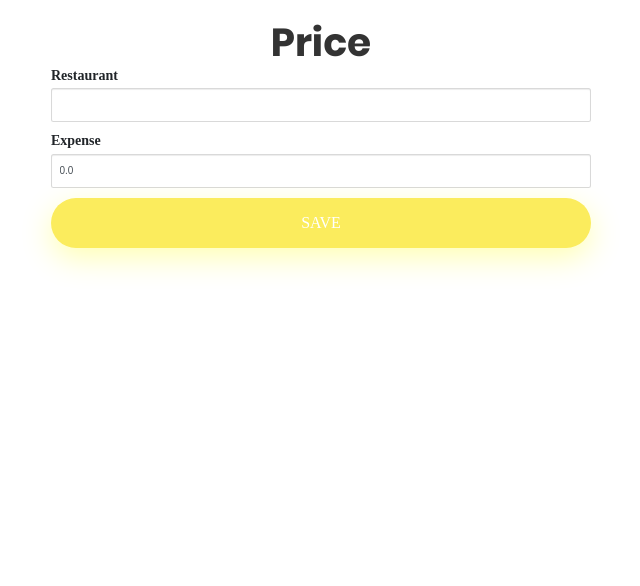
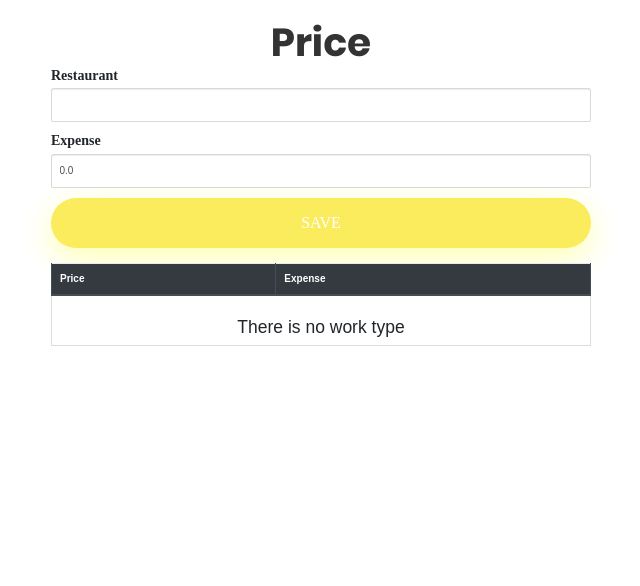
Before and after one commit to ilaydaakbulut/yemek-form-projesi, a Django app: page /accounts/price/ in a window 1280 px wide. Shown: the part 62-648 px from the top of the page, without its empty margins (319-959 px from the left). Run offline with Django 3.2, Linux system fonts and the light colour scheme; the visitor is signed in with stand-in values (Sample User, id 1); parts of the project's set-up code (start-up, migrations or seed data) failed here and were passed over; some libraries are stand-ins or nearby versions; some web fonts are replaced.

Commit message:
Table added to price and worktype

```diff
--- a/accounts/views.py
+++ b/accounts/views.py
@@ -152,29 +152,38 @@ def Profile_view_by_id(request,id):
 
     ctx = {
         "profile": profile,#name search
-
     }
     return render(request,'profilelist.html',ctx)
 
 @login_required
 def price_view(request):
     form = PriceForm()
+    prices = Price.objects.all()
     if request.method =="POST" :
         form = PriceForm(data=request.POST)
         if form.is_valid():
           form.save()
           return redirect(reverse("home"))
-    return render(request, 'price.html', context={'form' : form})
+    ctx={
+        "form" : form,
+        "prices": prices,
+    }
+    return render(request, 'price.html', ctx)
 
 @login_required
 def worktype_view(request):
     form = WorkTypeForm()
+    worktypes = WorkType.objects.all()
     if request.method =="POST" :
         form = WorkTypeForm(data=request.POST)
         if form.is_valid():
           form.save()
           return redirect(reverse("home"))
-    return render(request, 'worktype.html', context={'form' : form})
+    ctx={
+        "form" : form,
+        "worktypes": worktypes,
+    }
+    return render(request, 'worktype.html', ctx)
 
 @login_required
 def currentrestaurant_manage(request):
@@ -186,11 +195,3 @@ def currentrestaurant_manage(request):
             args = list(map(lambda a: a.get_dict(), worktype.prices.all()))
             #print(args)
     return JsonResponse(args, safe=False)
-def currentwork_list(request):
-    worktypes = WorkType.objects.all()
-
-    ctx = {
-        "worktypes":worktypes,
-
-    }
-    return render(request,'worktype.html',ctx)
--- a/templates/price.html
+++ b/templates/price.html
@@ -13,6 +13,30 @@
 				<h4>{{ form|crispy }}</h4>
 				<button class="login100-form-btn" type="submit">Save</button>
 			</form>
+			<table class="table table-bordered" >
+				<thead class="thead-dark">
+					<tr>
+						<th>Price</th>
+						<th>Expense</th>
+					</tr>
+				</thead>
+				<tbody>
+					{% for price in prices %}
+					<tr>
+						<td>{{ price.name }}</td>
+							<td>{{ price.expense }}</td>
+					{% empty %}
+					<tr>
+						<td colspan="5" class="text-center">
+							<i sclass="fas fa-question-circle fa-5x my-5"></i>
+							<br>
+							<h3>There is no work type</h3>
+						</td>
+					</tr>
+					{% endfor %}
+					<br>
+				</tbody>
+			</table>
 		</div>
 	</div>
 </div>
```
Also changed, not shown: templates/worktype.html (+6 -6 lines).
